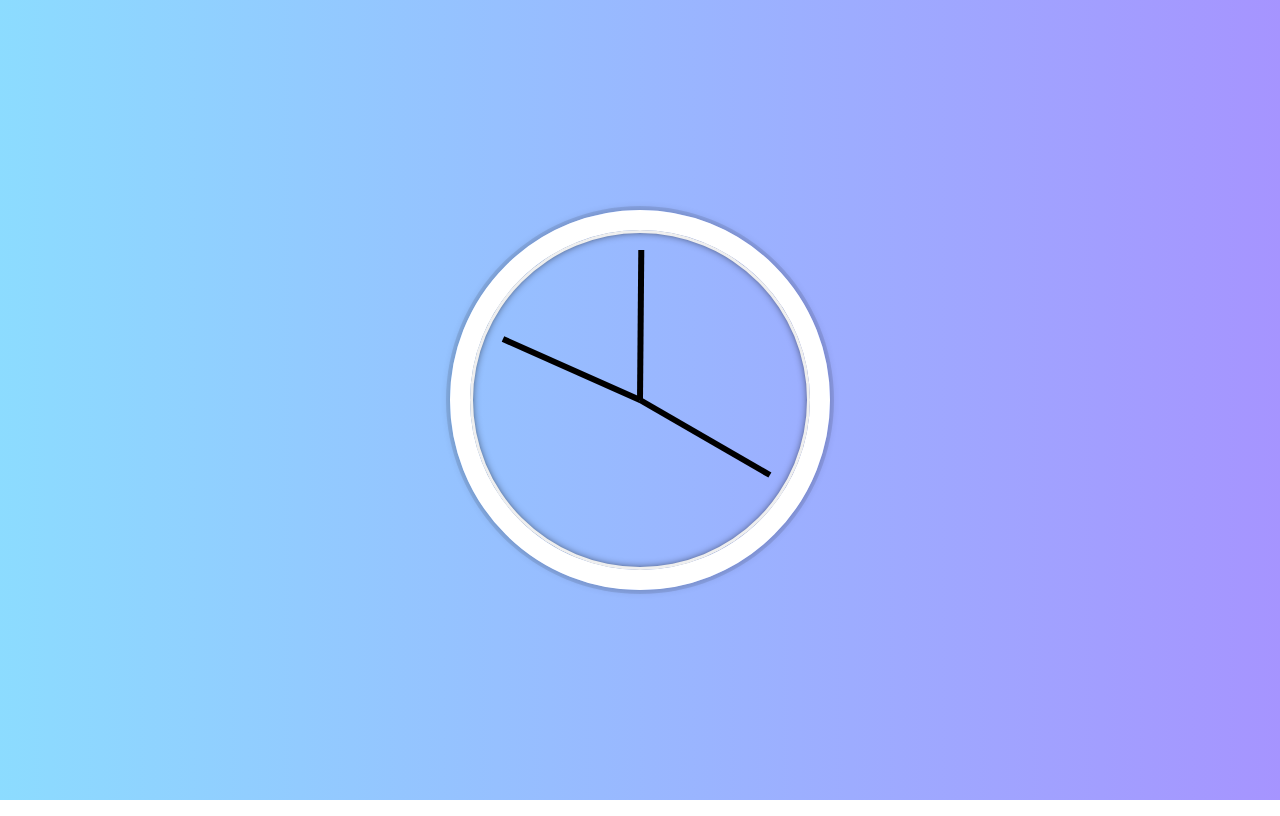
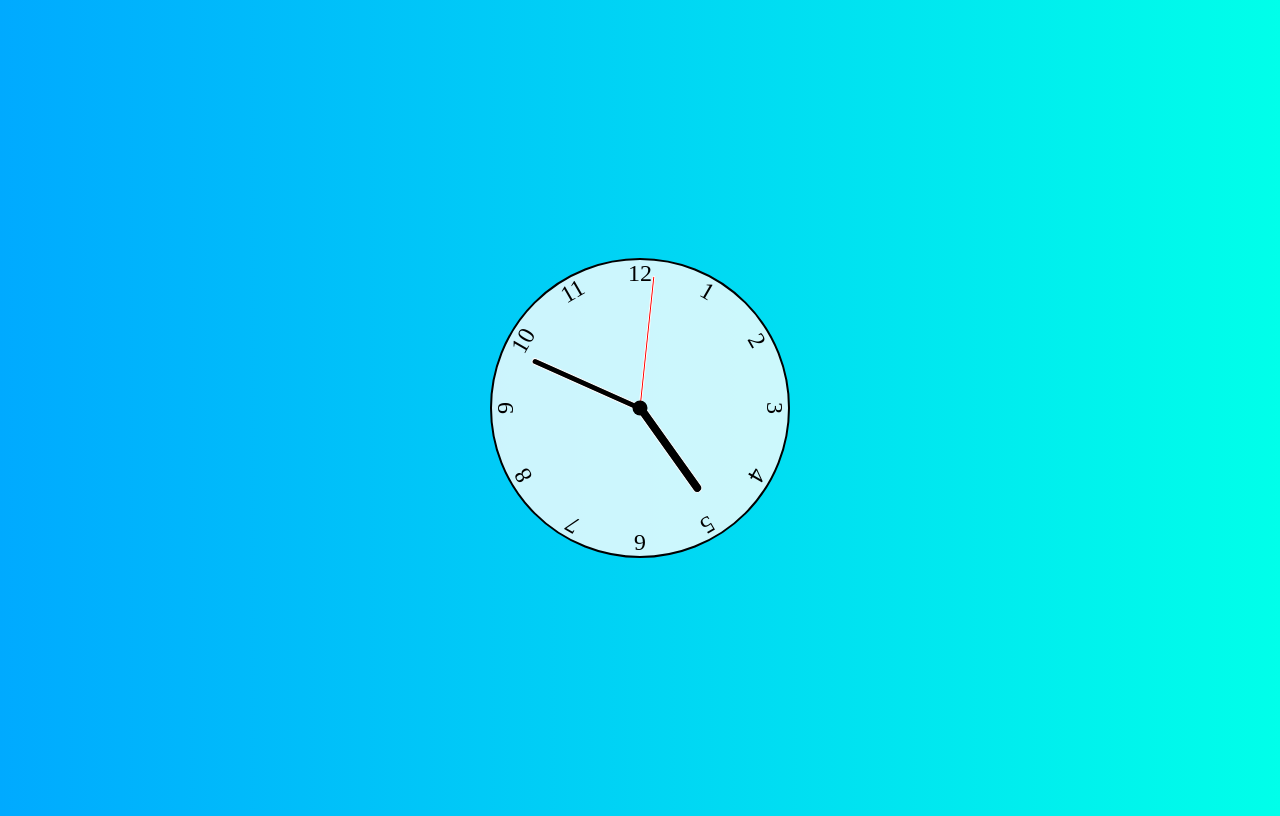
Before and after one commit to over-studio/js-mini-projects, a plain HTML site: page 0. JavaScript30/02 - JS and CSS Clock/index.html in a window 1280 px wide. Drawn offline with Linux system fonts and the light colour scheme.

Commit message:
02 - JS and CSS Clock - UPDATED

```diff
--- a/0. JavaScript30/02 - JS and CSS Clock/index.html
+++ b/0. JavaScript30/02 - JS and CSS Clock/index.html
@@ -1,95 +1,226 @@
 <!DOCTYPE html>
 <html lang="en">
+
 <head>
   <meta charset="UTF-8">
   <title>JS + CSS Clock</title>
 </head>
+
 <body>
-
-
-    <div class="clock">
-      <div class="clock-face">
-        <div class="hand hour-hand"></div>
-        <div class="hand min-hand"></div>
-        <div class="hand second-hand"></div>
-      </div>
-    </div>
-
+  <div class="clock">
+    <div class="hand hour" data-hour-hand></div>
+    <div class="hand minute" data-minute-hand></div>
+    <div class="hand second" data-second-hand></div>
+    <div class="number number1">1</div>
+    <div class="number number2">2</div>
+    <div class="number number3">3</div>
+    <div class="number number4">4</div>
+    <div class="number number5">5</div>
+    <div class="number number6">6</div>
+    <div class="number number7">7</div>
+    <div class="number number8">8</div>
+    <div class="number number9">9</div>
+    <div class="number number10">10</div>
+    <div class="number number11">11</div>
+    <div class="number number12">12</div>
+  </div>
 
   <style>
-    html {
-      background: rgb(0,177,255);
-background: linear-gradient(90deg, rgba(0,177,255,0.45138888888888884) 0%, rgba(42,0,255,0.4212962962962963) 100%);
-      background-size:cover;
-      font-family:'helvetica neue';
-      text-align: center;
-      font-size: 10px;
+    *,
+    *::after,
+    *::before {
+      box-sizing: border-box;
     }
 
     body {
-      margin: 0;
-      font-size: 2rem;
-      display:flex;
-      flex:1;
+      background: linear-gradient(to right, hsl(200, 100%, 50%), hsl(175, 100%, 50%));
+      display: flex;
+      justify-content: center;
+      align-items: center;
       min-height: 100vh;
-      align-items: center;
+      overflow: hidden;
     }
 
     .clock {
-      width: 30rem;
-      height: 30rem;
-      border:20px solid white;
-      border-radius:50%;
-      margin:50px auto;
+      width: 300px;
+      height: 300px;
+      background-color: rgba(255, 255, 255, .8);
+      border-radius: 50%;
+      border: 2px solid black;
       position: relative;
-      padding:2rem;
-      box-shadow:
-        0 0 0 4px rgba(0,0,0,0.1),
-        inset 0 0 0 3px #EFEFEF,
-        inset 0 0 10px black,
-        0 0 10px rgba(0,0,0,0.2);
     }
 
-    .clock-face {
-      position: relative;
+    .clock .number {
+      --rotation: 0;
+      position: absolute;
       width: 100%;
       height: 100%;
-      transform: translateY(-3px); /* account for the height of the clock hands */
+      text-align: center;
+      transform: rotate(var(--rotation));
+      font-size: 1.5rem;
     }
 
-    .hand {
-      width:50%;
-      height:6px;
-      background:black;
-      position: absolute;
-      top:50%;
-      transform-origin: 100%;
-      transform: rotate(90deg);
-      transition: transform .5s ease-in-out;
+    .clock .number1 {
+      --rotation: 30deg;
     }
 
+    .clock .number2 {
+      --rotation: 60deg;
+    }
+
+    .clock .number3 {
+      --rotation: 90deg;
+    }
+
+    .clock .number4 {
+      --rotation: 120deg;
+    }
+
+    .clock .number5 {
+      --rotation: 150deg;
+    }
+
+    .clock .number6 {
+      --rotation: 180deg;
+    }
+
+    .clock .number7 {
+      --rotation: 210deg;
+    }
+
+    .clock .number8 {
+      --rotation: 240deg;
+    }
+
+    .clock .number9 {
+      --rotation: 270deg;
+    }
+
+    .clock .number10 {
+      --rotation: 300deg;
+    }
+
+    .clock .number11 {
+      --rotation: 330deg;
+    }
+
+    .clock .hand {
+      --rotation: 0;
+      position: absolute;
+      bottom: 50%;
+      left: 50%;
+      border: 1px solid white;
+      border-top-left-radius: 10px;
+      border-top-right-radius: 10px;
+      transform-origin: bottom;
+      z-index: 10;
+      transform: translateX(-50%) rotate(calc(var(--rotation) * 1deg));
+    }
+
+    .clock::after {
+      content: '';
+      position: absolute;
+      background-color: black;
+      z-index: 11;
+      width: 15px;
+      height: 15px;
+      top: 50%;
+      left: 50%;
+      transform: translate(-50%, -50%);
+      border-radius: 50%;
+    }
+
+    .clock .hand.second {
+      width: 3px;
+      height: 45%;
+      background-color: red;
+    }
+
+    .clock .hand.minute {
+      width: 7px;
+      height: 40%;
+      background-color: black;
+    }
+
+    .clock .hand.hour {
+      width: 10px;
+      height: 35%;
+      background-color: black;
+    }
+
+
+    /* Background Styles Only */
+
+    @import url('https://fonts.googleapis.com/css?family=Raleway');
+
+    * {
+      font-family: Raleway;
+    }
+
+    .side-links {
+      position: absolute;
+      top: 15px;
+      right: 15px;
+    }
+
+    .side-link {
+      display: flex;
+      align-items: center;
+      justify-content: center;
+      text-decoration: none;
+      margin-bottom: 10px;
+      color: white;
+      width: 180px;
+      padding: 10px 0;
+      border-radius: 10px;
+    }
+
+    .side-link-youtube {
+      background-color: red;
+    }
+
+    .side-link-twitter {
+      background-color: #1DA1F2;
+    }
+
+    .side-link-github {
+      background-color: #6e5494;
+    }
+
+    .side-link-text {
+      margin-left: 10px;
+      font-size: 18px;
+    }
+
+    .side-link-icon {
+      color: white;
+      font-size: 30px;
+    }
   </style>
 
   <script>
-    const secondHand = document.querySelector('.second-hand');
-    const minHand = document.querySelector('.min-hand');
-    const hourHand = document.querySelector('.hour-hand');
+    setInterval(setClock, 1000);
 
-    setInterval(getDate, 1000);
+    const hourHand = document.querySelector('[data-hour-hand]');
+    const minuteHand = document.querySelector('[data-minute-hand]');
+    const secondHand = document.querySelector('[data-second-hand]');
 
-    function getDate() {
-      const now = new Date();
-      const seconds = now.getSeconds();
-      const minutes = now.getMinutes();
-      const hours = now.getHours();
+    function setClock() {
+      const currentDate = new Date();
+      const secondsRatio = currentDate.getSeconds() / 60;
+      const minutesRatio = (secondsRatio + currentDate.getMinutes()) / 60;
+      const hoursRatio = (minutesRatio + currentDate.getHours()) / 12;
+      setRotation(secondHand, secondsRatio);
+      setRotation(minuteHand, minutesRatio);
+      setRotation(hourHand, hoursRatio);
+    }
 
-      const secDeg = (seconds / 60) * 360 + 90;
-      secondHand.style.transform = `rotate(${secDeg}deg)`;
-      const minDeg = (minutes / 60) * 360 + 90;
-      minHand.style.transform = `rotate(${minDeg}deg)`;
-      const hourDeg = (hours / 12) * 360 + 90;
-      hourHand.style.transform = `rotate(${hourDeg}deg)`;
+    function setRotation(element, rotationRatio) {
+      element.style.setProperty('--rotation', rotationRatio * 360);
     }
+
+    setClock();
   </script>
 </body>
+
 </html>
```
Also changed, not shown: 0. JavaScript30/03 - CSS Variables/index.html (added, +51 -0 lines).
